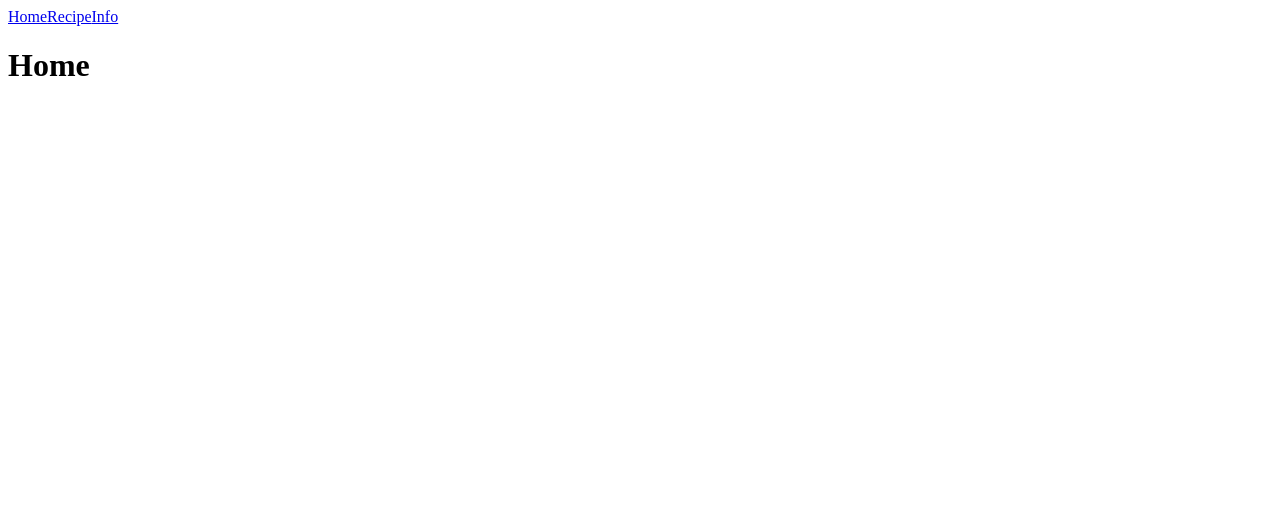
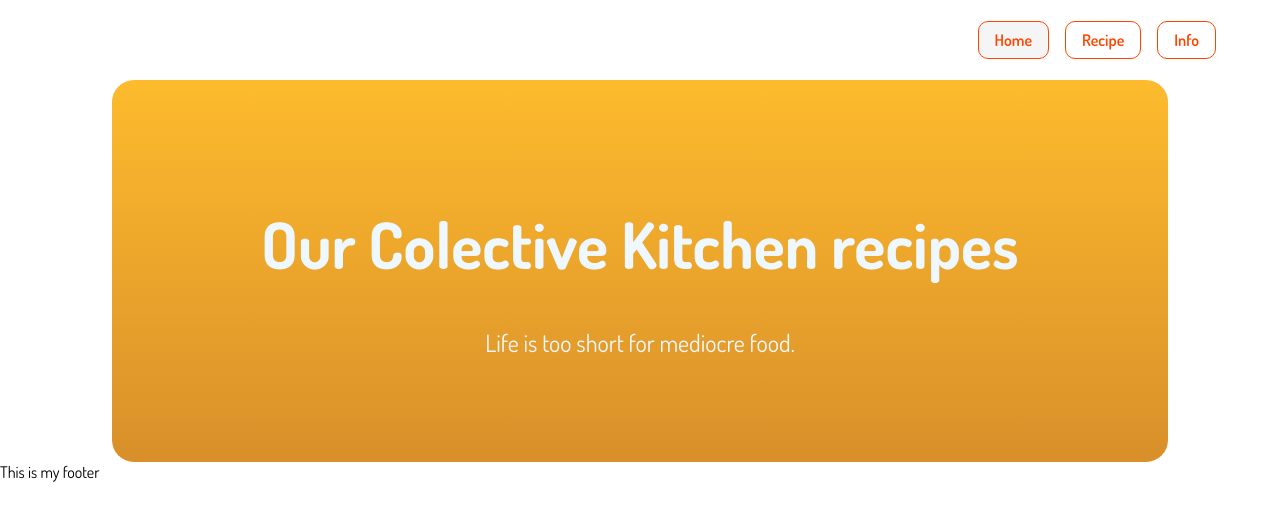
Before and after one commit to KimEden88/Cook-Book-React-contentful, a React (Vite) app: page / in a window 1280 px wide. Shown: the top 520 px of the page. Built offline with nearby package versions, Linux system fonts and the light colour scheme; no server answers.

Commit message:
hero section

```diff
--- a/index.html
+++ b/index.html
@@ -5,6 +5,9 @@
   <meta charset="UTF-8" />
   <link rel="icon" type="image/svg+xml" href="/vite.svg" />
   <meta name="viewport" content="width=device-width, initial-scale=1.0" />
+  <link rel="preconnect" href="https://fonts.googleapis.com">
+  <link rel="preconnect" href="https://fonts.gstatic.com" crossorigin>
+  <link href="https://fonts.googleapis.com/css2?family=Dosis:wght@400;600;700;800&display=swap" rel="stylesheet">
   <title>Cook Book</title>
 </head>
 
--- /dev/null
+++ b/src/components/Hero/Hero.css
@@ -0,0 +1,23 @@
+.hero {
+  text-align: center;
+  background: linear-gradient(
+    0deg,
+    rgba(217, 143, 42, 1) 0%,
+    rgba(253, 187, 45, 1) 100%
+  );
+  max-width: 70%;
+  margin: auto;
+  padding: 5rem;
+  border-radius: 22px;
+  color: aliceblue;
+}
+
+h1 {
+  font-weight: 700;
+  font-size: 4rem;
+}
+
+p {
+  font-weight: 500;
+  font-size: 1.5rem;
+}
--- /dev/null
+++ b/src/components/Hero/Hero.jsx
@@ -0,0 +1,11 @@
+import './Hero.css';
+
+export const Hero = () => {
+  return (
+    <div className="hero">
+      <h1>Our Colective Kitchen recipes</h1>
+
+      <p>Life is too short for mediocre food.</p>
+    </div>
+  );
+};
--- /dev/null
+++ b/src/components/layouts/DefaultLayout.css
@@ -0,0 +1,18 @@
+.layout {
+  display: flex;
+  align-items: center;
+  justify-content: space-between;
+  flex-direction: column;
+  width: 100vw;
+}
+header {
+  width: 100%;
+}
+
+main {
+  width: 100%;
+}
+
+footer {
+  width: 100%;
+}
--- a/src/components/layouts/DefaultLayout.jsx
+++ b/src/components/layouts/DefaultLayout.jsx
@@ -1,13 +1,15 @@
 import { Navigation } from '../navigation/Navigation';
+import './DefaultLayout.css';
 
 export const DefaultLayout = ({ children }) => {
   return (
-    <>
-      <header>
-        <Navigation />
+    <div className="layout">
+      <header className="header">
+        <Navigation className="navigation" />
       </header>
-      <main>{children}</main>
-      <footer></footer>
-    </>
+      <main className="main">{children}</main>
+
+      <footer>This is my footer</footer>
+    </div>
   );
 };
--- /dev/null
+++ b/src/components/navigation/Navigation.css
@@ -0,0 +1,26 @@
+.nav {
+  height: 5rem;
+  list-style: none;
+  display: flex;
+  align-items: center;
+  justify-content: flex-end;
+  margin-right: 3rem;
+  /* position: fixed;
+  top: 0;
+  width: 100%;
+  background-color: black; */
+}
+
+.nav a {
+  text-decoration: none;
+  margin-right: 1rem;
+  color: orangered;
+  font-weight: 600;
+  border: 1px solid orangered;
+  border-radius: 10px;
+  padding: 0.5rem 1rem;
+}
+
+.active {
+  background-color: whitesmoke;
+}
--- a/src/components/navigation/Navigation.jsx
+++ b/src/components/navigation/Navigation.jsx
@@ -1,9 +1,10 @@
 import { NavLink } from 'react-router-dom';
 import { webPaths } from '../../routes/webPaths';
+import './Navigation.css';
 
 export const Navigation = () => {
   return (
-    <>
+    <div className="nav">
       <NavLink
         to={webPaths.home}
         className={({ isActive, isPending }) =>
@@ -28,6 +29,6 @@ export const Navigation = () => {
       >
         Info
       </NavLink>
-    </>
+    </div>
   );
 };
--- /dev/null
+++ b/src/main.css
@@ -0,0 +1,12 @@
+body {
+  margin: 0;
+  padding: 0;
+  box-sizing: border-box;
+  font-family: 'Dosis', sans-serif;
+}
+
+#root {
+  display: flex;
+  align-items: center;
+  justify-content: center;
+}
--- a/src/main.jsx
+++ b/src/main.jsx
@@ -1,5 +1,6 @@
 import React from 'react';
 import ReactDOM from 'react-dom/client';
+import './main.css';
 
 import { RouterProvider } from 'react-router-dom';
 import { router } from './routes/routes';
--- a/src/pages/Home.jsx
+++ b/src/pages/Home.jsx
@@ -1,3 +1,4 @@
+import { Hero } from '../components/Hero/Hero';
 import { getRecipe } from '../components/contentful/recipes';
 import { DefaultLayout } from '../components/layouts/DefaultLayout';
 
@@ -5,7 +6,7 @@ export const Home = () => {
   getRecipe();
   return (
     <DefaultLayout>
-      <h1>Home</h1>
+      <Hero />
     </DefaultLayout>
   );
 };
```
Also changed, not shown: src/components/Hero/image/handrawn-barbecue-elements.jpg (added), 1 other file (tests, documents, lock files or other folders).
